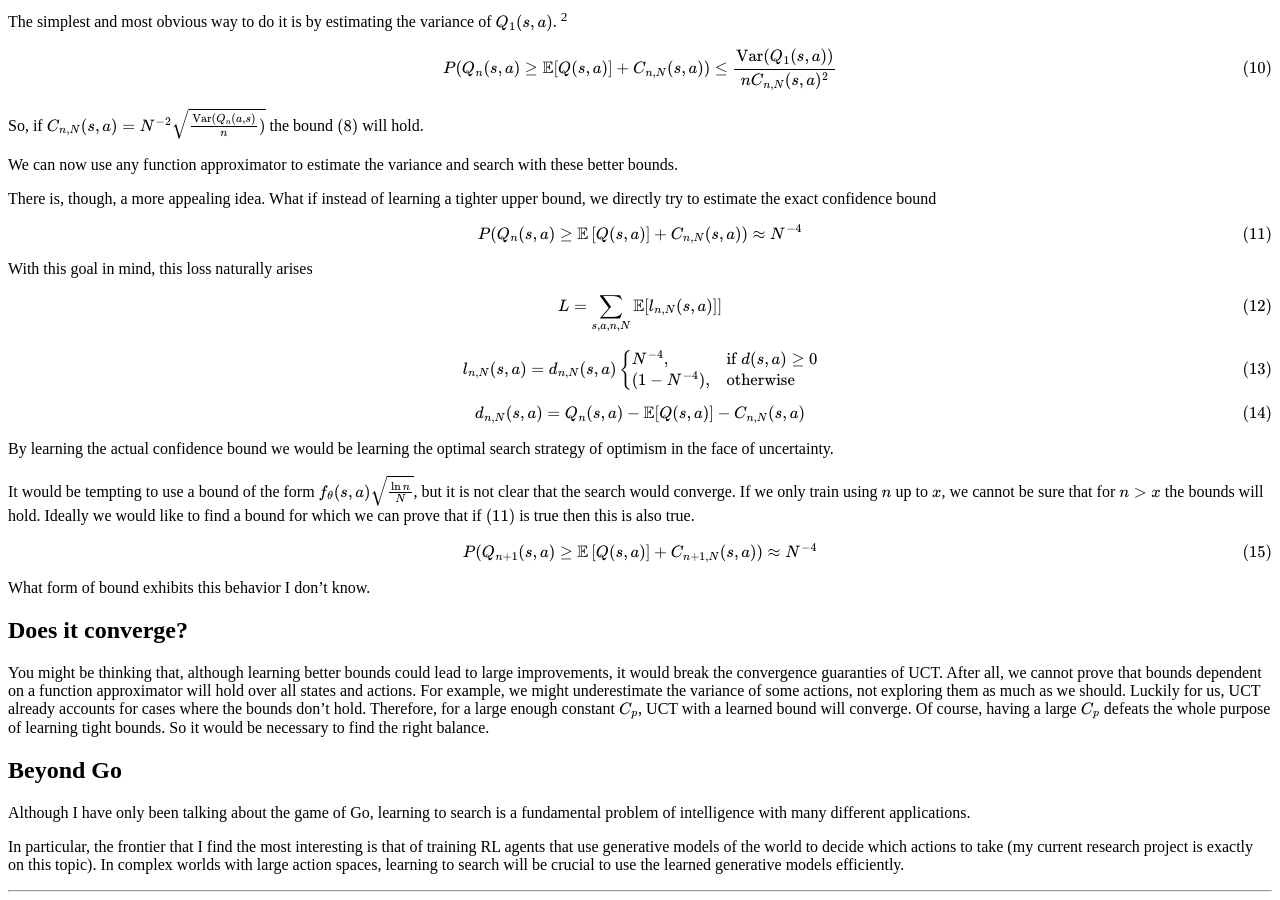
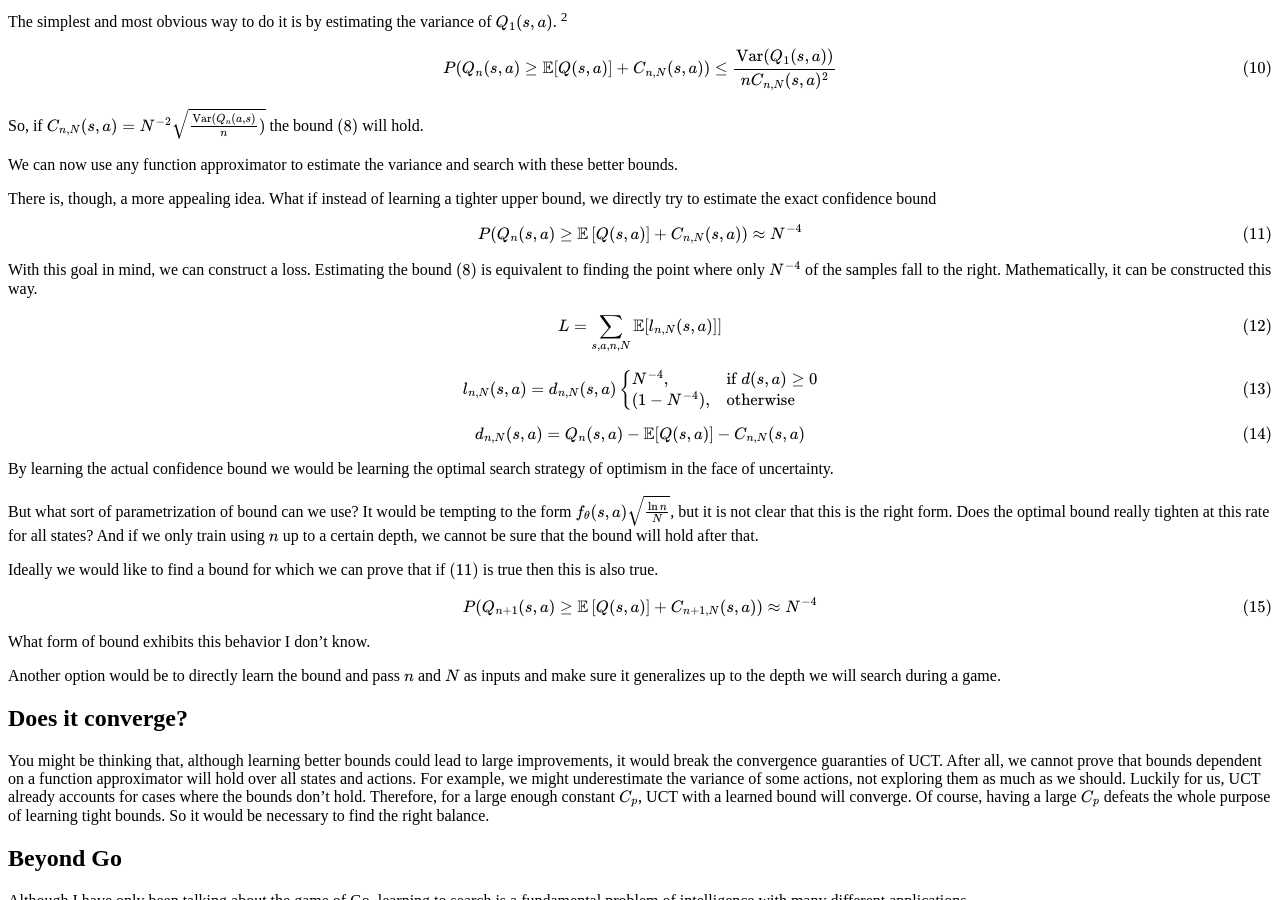
Before and after one commit to cgel/cgel.github.io, a Jekyll site: the page built from _posts/2016-12-22-learning_to_search.md, in a window 1280 px wide and 900 px high, scrolled down 1694 px. Built offline with Jekyll 4.4.1, drawn with Linux system fonts in a browser that asks for light colours; nearby versions of some CDN libraries; formulas are drawn with MathJax 3.

Commit message:
minor update to learning to search

```diff
--- a/_posts/2016-12-22-learning_to_search.md
+++ b/_posts/2016-12-22-learning_to_search.md
@@ -104,7 +104,7 @@ There is, though, a more appealing idea. What if instead of learning a tighter u
 
 $$P(Q_{n}(s,a) \geq \mathop{\mathbb{E}}{[Q(s,a)]} + C_{n,N}(s,a)) \approx N^{-4}$$
 
-With this goal in mind, this loss naturally arises
+With this goal in mind, we can construct a loss. Estimating the bound $$(8)$$ is equivalent to finding the point where only $$N^{-4}$$ of the samples fall to the right. Mathematically, it can be constructed this way.
 
 $$L = \sum_{s,a,n,N}\E{[l_{n,N}(s,a)]]} $$
 
@@ -119,11 +119,15 @@ $$d_{n,N}(s,a) = Q_n(s,a)-\E[Q(s,a)]-C_{n,N}(s,a)$$
 
 By learning the actual confidence bound we would be learning the optimal search strategy of optimism in the face of uncertainty.
 
-It would be tempting to use a bound of the form $$f_\theta(s,a) \sqrt{\frac{\ln{n}}{N}}$$, but it is not clear that the search would converge. If we only train using $$n$$ up to $$x$$, we cannot be sure that for $$n>x$$ the bounds will hold. Ideally we would like to find a bound for which we can prove that if $$(11)$$ is true then this is also true.
+But what sort of parametrization of bound can we use? It would be tempting to the form $$f_\theta(s,a) \sqrt{\frac{\ln{n}}{N}}$$, but it is not clear that this is the right form. Does the optimal bound really tighten at this rate for all states? And if we only train using $$n$$ up to a certain depth, we cannot be sure that the bound will hold after that.
+
+Ideally we would like to find a bound for which we can prove that if $$(11)$$ is true then this is also true.
 
 $$P(Q_{n+1}(s,a) \geq \mathop{\mathbb{E}}{[Q(s,a)]} + C_{n+1,N}(s,a)) \approx N^{-4}$$
 
 What form of bound exhibits this behavior I don't know.
+
+Another option would be to directly learn the bound and pass $$n$$ and $$N$$ as inputs and make sure it generalizes up to the depth we will search during a game.
 
 ## Does it converge?
 You might be thinking that, although learning better bounds could lead to large improvements, it would break the convergence guaranties of UCT. After all, we cannot prove that bounds dependent on a function approximator will hold over all states and actions. For example, we might underestimate the variance of some actions, not exploring them as much as we should. Luckily for us, UCT already accounts for cases where the bounds don't hold. Therefore, for a large enough constant $$C_p$$, UCT with a learned bound will converge. Of course, having a large $$C_p$$ defeats the whole purpose of learning tight bounds. So it would be necessary to find the right balance.
```
